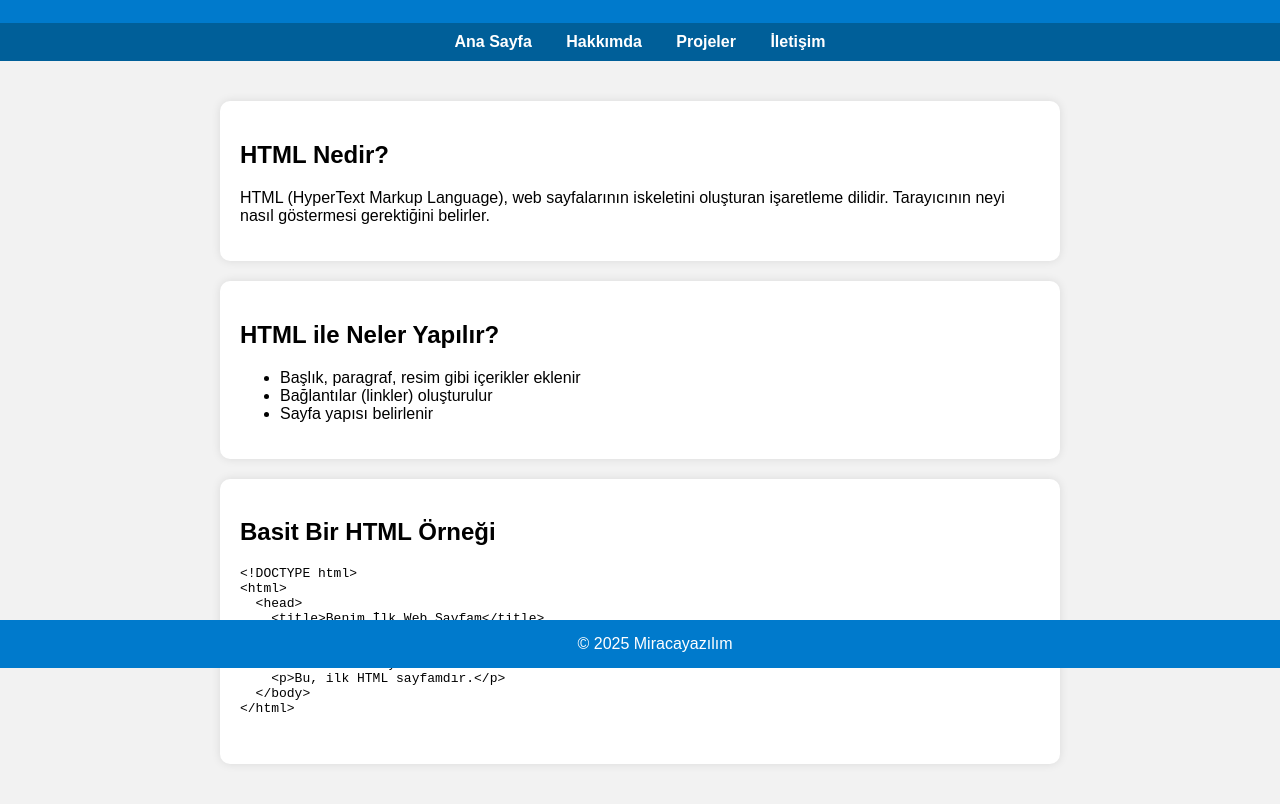
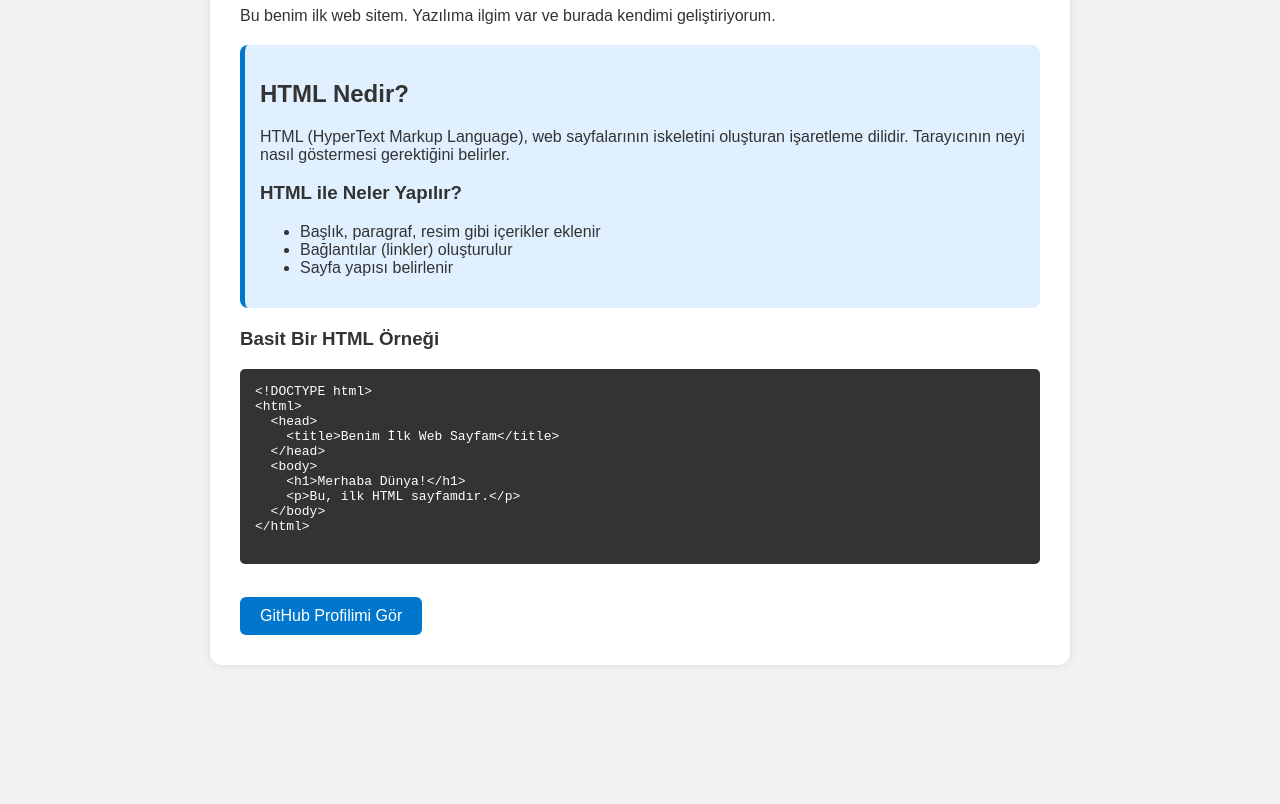
Before and after one commit to miracyazilim/mirac-site, a plain HTML site: page index.html in a window 1280 px wide. Shown: the part 132-936 px from the top of the page. After the commit the page ends 825 px from the top, so only its background shows below. Drawn offline with Linux system fonts and the light colour scheme.

Commit message:
Update index.html

```diff
--- a/index.html
+++ b/index.html
@@ -2,81 +2,64 @@
 <html lang="tr">
 <head>
   <meta charset="UTF-8">
-  <title>Miracayazılım - Ana Sayfa</title>
+  <meta name="viewport" content="width=device-width, initial-scale=1.0">
+  <title>Mirakayazılım - Ana Sayfa</title>
   <style>
     body {
+      background-color: #f2f2f2;
       font-family: Arial, sans-serif;
-      margin: 0;
-      padding: 0;
-      background-color: #f2f2f2;
+      padding: 20px;
+      color: #333;
     }
-
-    header {
-      background-color: #007acc;
+    .container {
+      max-width: 800px;
+      margin: auto;
+      background: white;
+      padding: 30px;
+      border-radius: 12px;
+      box-shadow: 0 0 10px rgba(0,0,0,0.1);
+    }
+    h1 {
+      color: #0077cc;
+    }
+    .info-box {
+      background-color: #e0f0ff;
+      padding: 15px;
+      border-left: 5px solid #0077cc;
+      margin: 20px 0;
+      border-radius: 8px;
+    }
+    pre {
+      background-color: #333;
+      color: #fff;
+      padding: 15px;
+      border-radius: 5px;
+      overflow-x: auto;
+    }
+    a.button {
+      display: inline-block;
+      padding: 10px 20px;
+      background-color: #0077cc;
       color: white;
-      padding: 20px;
-      text-align: center;
+      text-decoration: none;
+      border-radius: 6px;
+      margin-top: 20px;
     }
-
-    nav {
-      background-color: #005f99;
-      padding: 10px;
-      text-align: center;
-    }
-
-    nav a {
-      color: white;
-      margin: 0 15px;
-      text-decoration: none;
-      font-weight: bold;
-    }
-
-    .container {
-      padding: 20px;
-    }
-
-    .card {
-      background-color: white;
-      padding: 20px;
-      margin: 20px auto;
-      max-width: 800px;
-      border-radius: 10px;
-      box-shadow: 0 0 10px rgba(0, 0, 0, 0.1);
-    }
-
-    footer {
-      background-color: #007acc;
-      color: white;
-      text-align: center;
-      padding: 15px;
-      position: fixed;
-      bottom: 0;
-      width: 100%;
+    a.button:hover {
+      background-color: #005fa3;
     }
   </style>
 </head>
 <body>
-
-  <header>
+  <div class="container">
     <h1>Merhaba, ben Miraç 👋</h1>
     <p>Bu benim ilk web sitem. Yazılıma ilgim var ve burada kendimi geliştiriyorum.</p>
-  </header>
 
-  <nav>
-    <a href="#">Ana Sayfa</a>
-    <a href="#">Hakkımda</a>
-    <a href="#">Projeler</a>
-    <a href="#">İletişim</a>
-  </nav>
-
-  <div class="container">
-    <div class="card">
+    <div class="info-box">
       <h2>HTML Nedir?</h2>
       <p>HTML (HyperText Markup Language), web sayfalarının iskeletini oluşturan işaretleme dilidir. Tarayıcının neyi nasıl göstermesi gerektiğini belirler.</p>
-    </div>
 
-    <div class="card">
-      <h2>HTML ile Neler Yapılır?</h2>
+      <h3>HTML ile Neler Yapılır?</h3>
       <ul>
         <li>Başlık, paragraf, resim gibi içerikler eklenir</li>
         <li>Bağlantılar (linkler) oluşturulur</li>
@@ -84,9 +67,8 @@
       </ul>
     </div>
 
-    <div class="card">
-      <h2>Basit Bir HTML Örneği</h2>
-      <pre>
+    <h3>Basit Bir HTML Örneği</h3>
+    <pre>
 &lt;!DOCTYPE html&gt;
 &lt;html&gt;
   &lt;head&gt;
@@ -97,13 +79,9 @@
     &lt;p&gt;Bu, ilk HTML sayfamdır.&lt;/p&gt;
   &lt;/body&gt;
 &lt;/html&gt;
-      </pre>
-    </div>
+    </pre>
+
+    <a class="button" href="https://github.com/miracyazilim" target="_blank">GitHub Profilimi Gör</a>
   </div>
-
-  <footer>
-    &copy; 2025 Miracayazılım
-  </footer>
-
 </body>
 </html>
```
